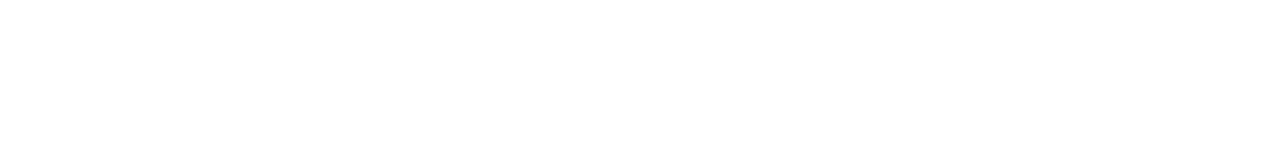
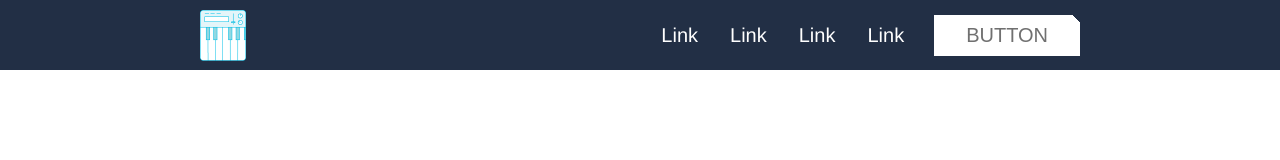
Before and after one commit to graememscott/company-site, a plain HTML site: page index.html in a window 1280 px wide. Drawn offline with Linux system fonts and the light colour scheme.

Commit message:
Navigation finished

```diff
--- a/index.html
+++ b/index.html
@@ -1,12 +1,34 @@
 <!DOCTYPE html>
 <html lang="en">
-<head>
-    <meta charset="UTF-8">
-    <meta name="viewport" content="width=device-width, initial-scale=1.0">
-    <meta http-equiv="X-UA-Compatible" content="ie=edge">
+  <head>
+    <meta charset="UTF-8" />
+    <meta name="viewport" content="width=device-width, initial-scale=1.0" />
+    <meta http-equiv="X-UA-Compatible" content="ie=edge" />
+    <link rel="stylesheet" href="style.css" />
     <title>Company Site</title>
-</head>
-<body>
-
-</body>
+  </head>
+  <body>
+    <nav>
+      <a class="logo" href="#">
+        <img src="images/keys.png" alt="keyboard" />
+      </a>
+      <ul class="nav-links-cont">
+        <a class="nav-links" href="#">
+          <li>Link</li>
+        </a>
+        <a class="nav-links" href="#">
+          <li>Link</li>
+        </a>
+        <a class="nav-links" href="#">
+          <li>Link</li>
+        </a>
+        <a class="nav-links" href="#">
+          <li>Link</li>
+        </a>
+        <a class="nav-call" href="#">
+          <button>Button</button>
+        </a>
+      </ul>
+    </nav>
+  </body>
 </html>
--- a/style.scss
+++ b/style.scss
@@ -108,6 +108,7 @@ section {
 }
 body {
   line-height: 1;
+  font-family: helvetica, sans-serif;
 }
 ol,
 ul {
@@ -128,3 +129,54 @@ table {
   border-collapse: collapse;
   border-spacing: 0;
 }
+
+button {
+  outline: none;
+  border: none;
+  background: white;
+  text-transform: uppercase;
+  background: linear-gradient(225deg, transparent 5px, white 0);
+  cursor: pointer;
+  color: #707070;
+}
+
+nav {
+  display: flex;
+  height: 70px;
+  background-color: #222f45;
+  align-items: center;
+  position: fixed;
+  width: 100%;
+}
+
+.logo {
+  margin: 0 auto 0 200px;
+  height: 51px;
+  img {
+    height: 100%;
+  }
+}
+
+.nav-links-cont {
+  height: 100%;
+  display: flex;
+  align-items: center;
+  :nth-last-child(2) {
+    margin-right: 30px;
+  }
+}
+
+.nav-links {
+  margin: 0 32px 0 0;
+  text-decoration: none;
+  font-size: 20px;
+  color: white;
+}
+
+.nav-call {
+  margin-right: 200px;
+  button {
+    padding: 9px 32px;
+    font-size: 20px;
+  }
+}
```
Also changed, not shown: images/computer-background.jpg (added), images/keys.png (added), images/midi-controller.png (added), images/mixer.png (added), style.css, 1 other file.
